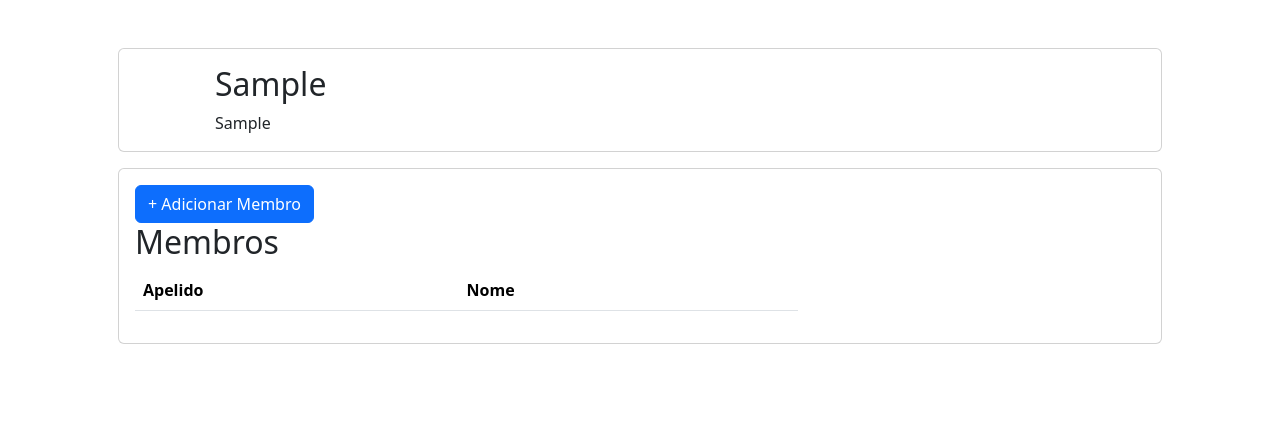
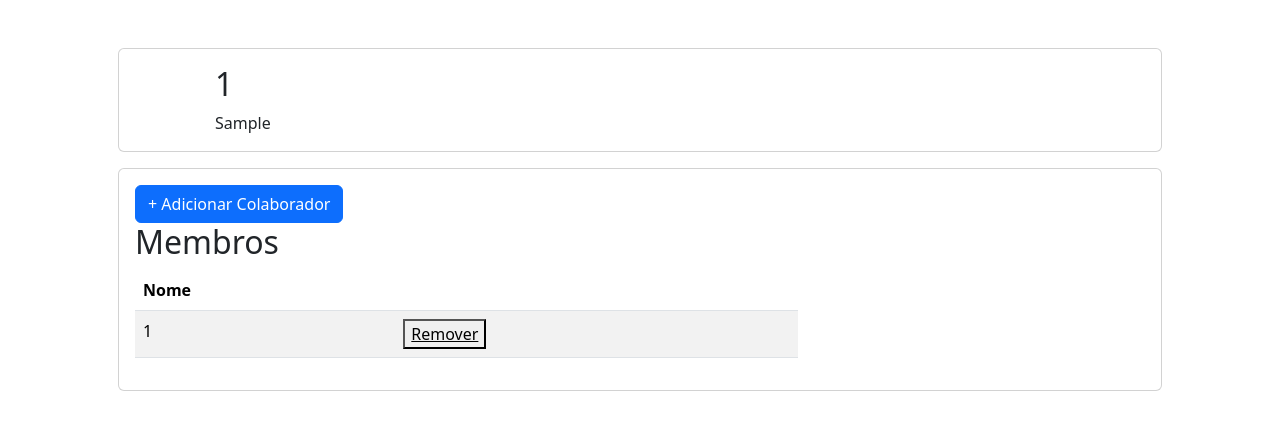
Before and after one commit to recibras-app/app, a Flask app: page /equipe/detalhes/1 in a window 1280 px wide. Shown: the part 56-486 px from the top of the page. Run offline with Flask 3, Linux system fonts and the light colour scheme; tables that the repository leaves empty hold one stand-in row (values such as "Sample post"); lists and menus that the app fills with data are empty.

Commit message:
feat: Lista dos Colaboradores Lider ao criar equipe + adicionar novo membro a equipe.

```diff
--- a/app/ext/modulos/equipe/main.py
+++ b/app/ext/modulos/equipe/main.py
@@ -1,5 +1,5 @@
 from flask import Blueprint, request, redirect, render_template, url_for
-from app.ext.database import db, Equipe, EquipeMembros
+from app.ext.database import db, Equipe, EquipeMembros, Colaborador
 
 
 bp_equipe = Blueprint("equipe", __name__, template_folder="templates")
@@ -12,24 +12,26 @@
 @bp_equipe.route("/equipe/create", methods=["GET", "POST"])
 def create():
     if request.method == "POST":
-        equipe = Equipe(request.form["sku"], request.form["lider"], request.form["cor"])
+        equipe = Equipe(request.form["sku"], request.form["colaborador_id"], request.form["cor"])
         db.session.add(equipe)
         db.session.commit()
         equipe = Equipe.query.all()
         return render_template("equipe.html", equipe=equipe)
-    return render_template("equipe_create.html")
+    lider = Colaborador.query.filter_by(lider="SIM")
+    return render_template("equipe_create.html", lider=lider)
 
 @bp_equipe.route("/equipe/detalhes/<int:id>")
 def details(id):
     equipe = Equipe.query.get(id)
-    return render_template("equipe_detalhes.html", equipe=equipe)
+    membros = EquipeMembros.query.filter_by(equipe_id=id)
+    return render_template("equipe_detalhes.html", equipe=equipe, membros=membros)
 
 @bp_equipe.route("/equipe/update/<int:id>", methods=["GET", "POST"])
 def update(id):
     equipe = Equipe.query.get(id)
     if request.method == "POST":
         equipe.sku = request.form["sku"]
-        equipe.lider = request.form["lider"]
+        equipe.colaborador_id = request.form["colaborador_id"]
         equipe.cor = request.form["cor"]
         db.session.commit()
         equipe = Equipe.query.all()
@@ -43,3 +45,22 @@
     db.session.commit()
     equipe = Equipe.query.all()
     return render_template("equipe.html", equipe=equipe)
+
+
+@bp_equipe.route("/equipe/<int:id>/add", methods=["GET", "POST"])
+def add_member(id):
+    if request.method == "POST":
+        add_member = EquipeMembros(id, request.form["colaborador_id"])
+        db.session.add(add_member)
+        db.session.commit()
+        equipe = Equipe.query.get(id)
+        return render_template("equipe_detalhes.html", equipe=equipe)
+    equipe = Equipe.query.get(id)
+    membro = Colaborador.query.filter_by(lider="NAO")
+    return render_template("add_membro.html", equipe=equipe, membro=membro)
+
+@bp_equipe.route("/equipe/<int:id>/remove", methods=["POST"])
+def remove_member(id):
+    remove_member = EquipeMembros.query.get(id)
+    db.session.delete(remove_member)
+    db.session.commit()
--- a/app/ext/modulos/equipe/templates/equipe.html
+++ b/app/ext/modulos/equipe/templates/equipe.html
@@ -21,7 +21,7 @@
         <tr>
           <td><span class="badge" style="background-color:{{ e.cor }};">&nbsp;</span></td>
           <td>{{ e.sku }}</td>
-          <td>{{ e.lider }}</td>
+          <td>{{ e.colaborador_id }}</td>
           <td>TOTAL MEMBROS</td>
           <td>
             <a href="/equipe/detalhes/{{ e.id }}">Ver Detalhes</a> |
--- a/app/ext/modulos/equipe/templates/equipe_detalhes.html
+++ b/app/ext/modulos/equipe/templates/equipe_detalhes.html
@@ -7,7 +7,7 @@
       </div>
       <div class="col-md-8">
         <div class="card-body">
-          <h2 class="card-title">{{ equipe.lider }}</h2>
+          <h2 class="card-title">{{ equipe.colaborador_id }}</h2>
           <span class="card-text">{{ equipe.sku }}</span><BR>
         </div>
       </div>
@@ -18,64 +18,30 @@
     <div class="row g-0">
       <div class="col-md-8">
         <div class="card-body">
-          <button type="button" class="btn btn-primary" data-bs-toggle="modal" data-bs-target="#add_membro">
-            + Adicionar Membro
-          </button>
+          <a class="btn btn-primary" href="/equipe/{{ equipe.id }}/add" role="button">+ Adicionar Colaborador</a>
           <h2 class="card-title">Membros</h2>
           <table class="table table-striped table-hover">
             <thead>
               <tr>
-                <th scope="col">Apelido</th>
                 <th scope="col">Nome</th>
                 <th scope="col"></th>
               </tr>
             </thead>
             <tbody>
-              <!--{% for c in colaborador %}-->
+              {% for m in membros %}
               <tr>
-                <td>{{ c.apelido }}</td>
-                <td>{{ c.nome }}</td>
+                <td>{{ m.colaborador_id }}</td>
                 <td>
-                  <a href="/equipe/delete/{{ c.id }}">Remover</a>
+                  <form action="/equipe/{{ m.id }}/remove" method="post">
+                    <button type="submit" class="btn-link">Remover</button>
+                </form>
                 </td>
               </tr>
-              <!--{% endfor %}-->
+              {% endfor %}
             </tbody>
           </table>
         </div>
       </div>
     </div>
   </div>
-
-<!-- MODAL CREATE -->
-<div class="modal fade" id="add_membro" tabindex="-1" aria-labelledby="add_membro" aria-hidden="true">
-  <div class="modal-dialog">
-    <div class="modal-content">
-      <div class="modal-header">
-        <h4 id="add_membro">Adicionar Membro</h4>
-        <button type="button" class="btn-close" data-bs-dismiss="modal" aria-label="Close"></button>
-      </div>
-      <div class="modal-body">
-        <div class="modal-body">
-          <form action="/create" method="post">
-            <div class="mb-3">
-              <label for="lider" class="form-label">Lider</label>
-              <select class="form-select" aria-label="Selecione o Lider da Equipe" name="lider" id="lider">
-                <option selected>Selecione um colaborador</option>
-                <option value="1">One</option>
-                <option value="2">Two</option>
-                <option value="3">Three</option>
-              </select>
-            </div>
-            <div class="col-12">
-              <button class="btn btn-success" type="submit">Adicionar</button>
-            </div>
-          </form>
-        </div>
-      </div>
-    </div>
-  </div>
-</div>
-<!-- END MODAL CREATE -->
-
 {% endblock main %}
--- a/app/ext/modulos/equipe/templates/equipe_update.html
+++ b/app/ext/modulos/equipe/templates/equipe_update.html
@@ -17,8 +17,8 @@
                         </div>
                         <div class="mb-3">
                             <label for="lider" class="form-label">lider</label>
-                            <select class="form-select" aria-label="Selecione o Lider da Equipe" name="lider" id="lider">
-                                <option value="{{ equipe.lider }}" selected>{{ equipe.lider }}</option>
+                            <select class="form-select" aria-label="Selecione o Lider da Equipe" name="colaborador_id" id="colaborador_id">
+                                <option value="{{ equipe.colaborador_id }}" selected>{{ equipe.colaborador_id }}</option>
                                 <option value="1">One</option>
                                 <option value="2">Two</option>
                                 <option value="3">Three</option>
```
Also changed, not shown: app/ext/database/__init__.py (+14 -3 lines), app/ext/modulos/equipe/templates/add_membro.html (added, +25 -0 lines), app/ext/modulos/equipe/templates/equipe_create.html (+4 -4 lines).
